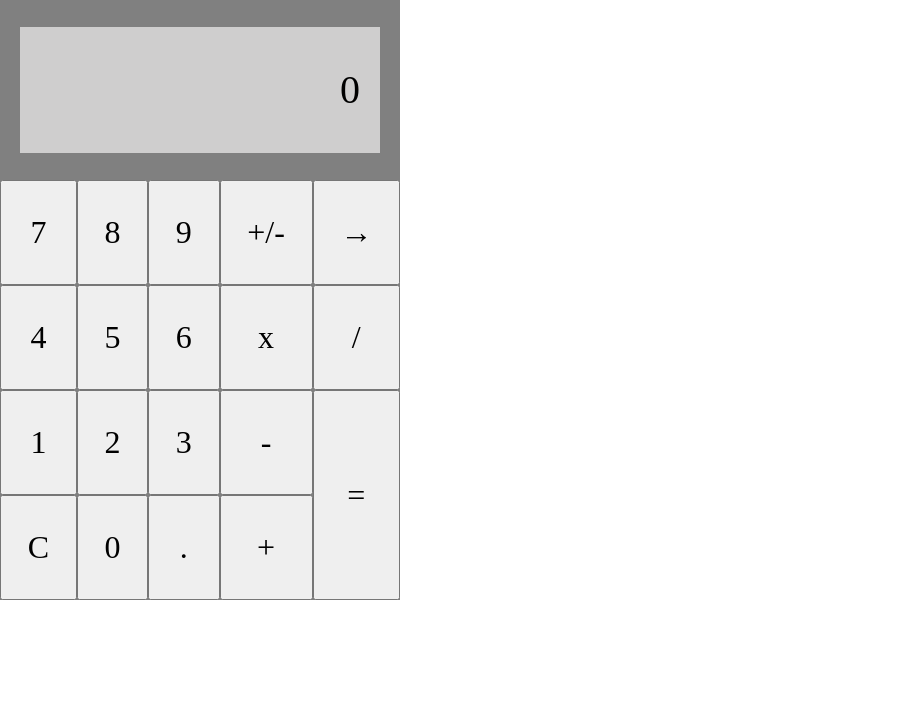
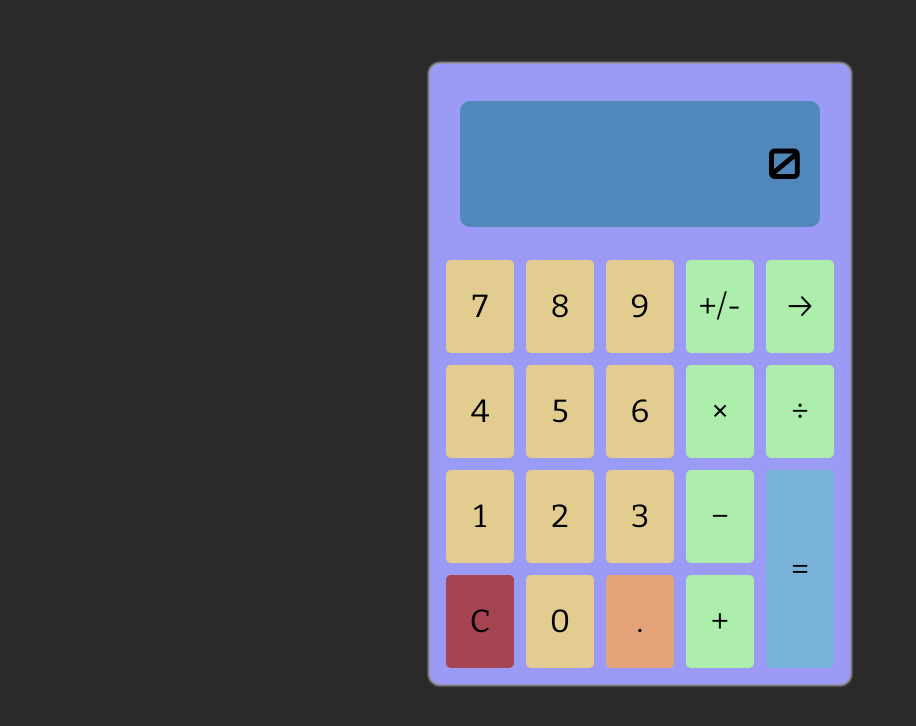
Before and after one commit to rainx5000/calculator-2, a plain HTML site: page index.html in a window 1280 px wide. Shown: the whole page, without its empty margins (0-916 px from the left). Drawn offline with nearby package versions, Linux system fonts and the light colour scheme.

Commit message:
styled the calculator

```diff
--- a/css/style.css
+++ b/css/style.css
@@ -1,13 +1,29 @@
+@import url('https://fonts.googleapis.com/css2?family=Orbitron&display=swap');
+@import url('https://fonts.googleapis.com/css2?family=Bitter:wght@300;400;700&display=swap');
+body {
+  box-sizing: border-box;
+  background: rgb(43, 42, 42);
+  font-family: 'Bitter', serif;
+  font-weight: 700;
+}
+
 #calculator {
   width: 400px;
   height: 600px;
+  margin: auto;
+  margin-top: 5%;
   background-color: grey;
   display: flex;
   flex-direction: column;
   justify-content: space-between;
+  padding: 10px;
+  border-radius: 10px;
+  background-color: rgb(155, 155, 245);
+  box-shadow: 0px 0px 2px 2px rgb(156, 156, 177);
 }
 
 .display-container {
+  font-family: 'Orbitron', sans-serif;
   height: fit-content;
   padding: 10% 5%;
   width: 80%;
@@ -15,7 +31,8 @@
   margin: auto;
   text-align: end;
   vertical-align: center;
-  background-color: rgb(207, 206, 206);
+  background-color: rgb(81, 136, 187);
+  border-radius: 10px;
 }
 
 .controls-container {
@@ -25,8 +42,25 @@
   "number-4 number-5 number-6 multiply divide"
   "number-1 number-2 number-3 subtract equal"
   "clear number-0 decimal add equal";
+  grid-template-columns: 1fr 1fr 1fr 1fr 1fr;
+  grid-template-rows: 1fr 1fr 1fr 1fr;
   height: 70%;
   font-size: 2rem;
+
+}
+button {
+  background: rgb(173, 238, 173);
+  margin: 6px;
+  outline: none;
+  border: none;
+  border-radius: 5px;
+}
+button:hover {
+  cursor: pointer;
+  box-shadow: 0px 0px 5px 1px rgb(108, 108, 248);
+}
+.number {
+  background-color: rgb(226, 204, 144);
 }
 
 .btn-plus-minus {
@@ -49,9 +83,15 @@
 }
 .decimal {
   grid-area: decimal;
+  background-color: rgb(228, 163, 120);
 }
 .equal {
   grid-area: equal;
+  background-color: rgb(121, 179, 218);
+}
+.clear {
+  grid-area: clear;
+  background-color: #a64452;
 }
 
 
--- a/index.html
+++ b/index.html
@@ -21,19 +21,18 @@
       <button value="4" class="btn-4 number">4</button>
       <button value="5" class="btn-5 number">5</button>
       <button value="6" class="btn-6 number">6</button>
-      <button value="multiply" class="operator">x</button>
-      <button value="divide" class="operator">/</button>
+      <button value="multiply" class="operator">&#215;</button>
+      <button value="divide" class="operator">&#247;</button>
       <button value="1" class="num-1 number">1</button>
       <button value="2" class="num-2 number">2</button>
       <button value="3" class="num-3 number">3</button>
-      <button value="subtract" class="operator">-</button>
+      <button value="subtract" class="operator">&#8722;</button>
       <button value="clear" class="clear">C</button>
       <button value="0" class="num-0 number">0</button>
       <button value="." class="decimal number">.</button>
-      <button value="add" class="operator">+</button>
-      <button value="equal" class="equal">=</button>
+      <button value="add" class="operator">&#43;</button>
+      <button value="equal" class="equal">&#61;</button>
     </div>
-
   </div>
 
 
--- a/script.js
+++ b/script.js
@@ -41,7 +41,6 @@ equal.addEventListener("click", (e) => {
     let result = operate(data.x, data.y, data.operator);
     updateDisplay(result);
     resetCalculator();
-
   }
 })
 
```
